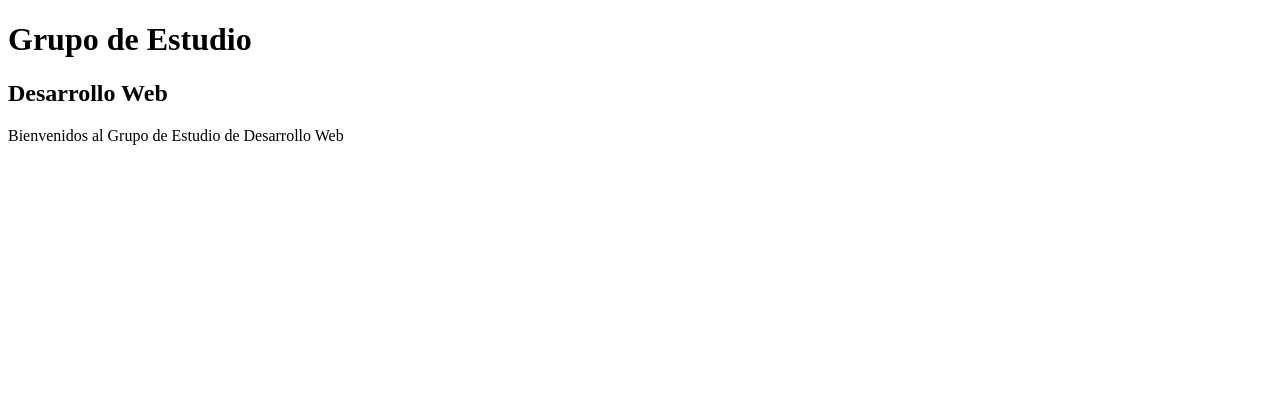
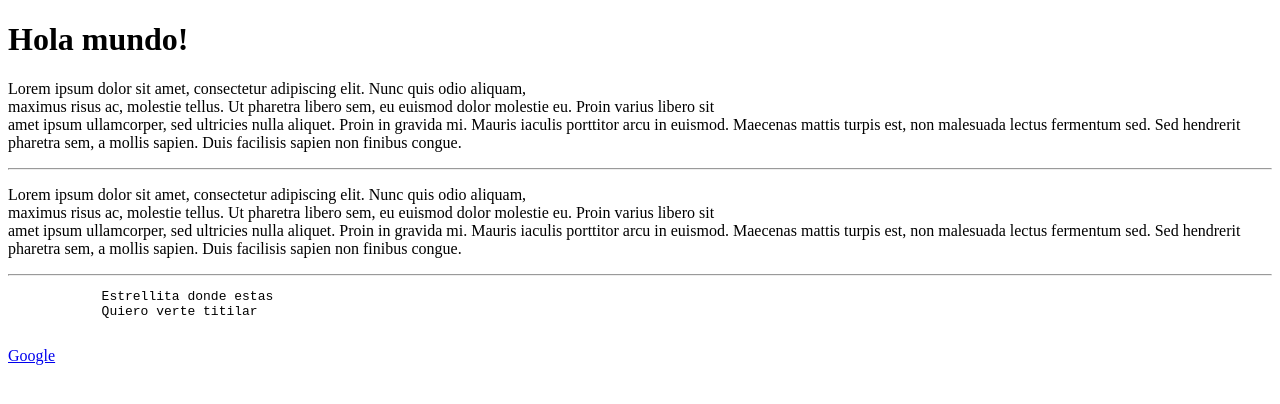
Before and after one commit to Luzarait1/GDE-Web, a plain HTML site: page index.html in a window 1280 px wide. Drawn offline with Linux system fonts and the light colour scheme.

Commit message:
Update index.html

```diff
--- a/index.html
+++ b/index.html
@@ -1,15 +1,48 @@
-
 <!DOCTYPE html>
 <html lang="en">
 <head>
     <meta charset="UTF-8">
     <meta name="viewport" content="width=device-width, initial-scale=1.0">
-    <title>Antivirus</title>
+    <title>Ejemplo</title>
 </head>
 <body>
-    <h1>Grupo de Estudio</h1>
-    <h2>Desarrollo Web</h2>
+    <h1>Hola mundo!</h1>
+    <p>Lorem ipsum dolor sit amet, consectetur
+        adipiscing elit. Nunc quis odio aliquam,<br>
+        maximus risus ac, molestie tellus. Ut
+        pharetra libero sem, eu euismod dolor
+        molestie eu. Proin varius libero sit <br>
+        amet ipsum ullamcorper, sed ultricies
+        nulla aliquet. Proin in gravida mi. Mauris
+        iaculis porttitor arcu in euismod. Maecenas
+        mattis turpis est, non malesuada lectus
+        fermentum sed. Sed hendrerit pharetra sem,
+        a mollis sapien. Duis facilisis sapien non
+        finibus congue.</p>
 
-    <p>Bienvenidos al Grupo de Estudio de Desarrollo Web</p>
+       <hr>
+
+        <p>Lorem ipsum dolor sit amet, consectetur
+        adipiscing elit. Nunc quis odio aliquam,<br>
+        maximus risus ac, molestie tellus. Ut
+        pharetra libero sem, eu euismod dolor
+        molestie eu. Proin varius libero sit <br>
+        amet ipsum ullamcorper, sed ultricies
+        nulla aliquet. Proin in gravida mi. Mauris
+        iaculis porttitor arcu in euismod. Maecenas
+        mattis turpis est, non malesuada lectus
+        fermentum sed. Sed hendrerit pharetra sem,
+        a mollis sapien. Duis facilisis sapien non
+        finibus congue.</p>
+
+        <hr>
+
+        <pre>
+            Estrellita donde estas
+            Quiero verte titilar
+        </pre>
+
+        <a href="https://www.google.com/">Google</a>
+        <!--<img src="peppa.jpg" width="350" height="350">-->
 </body>
 </html>
```
